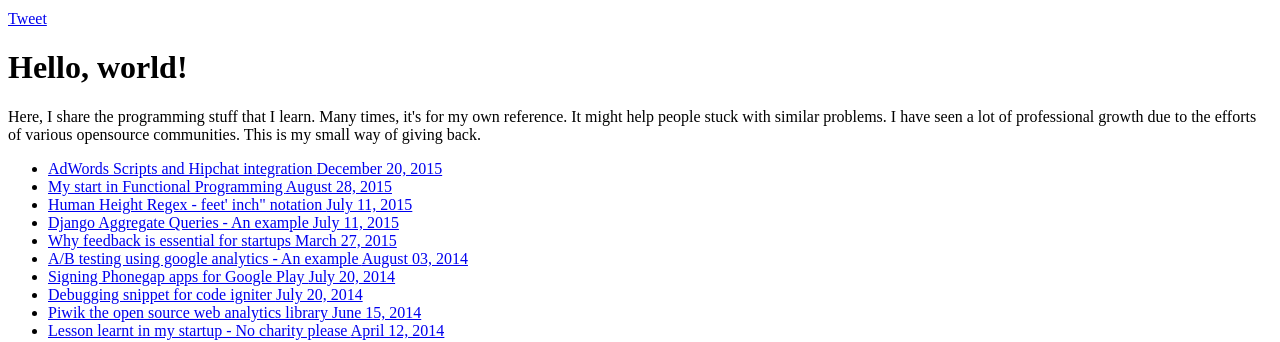
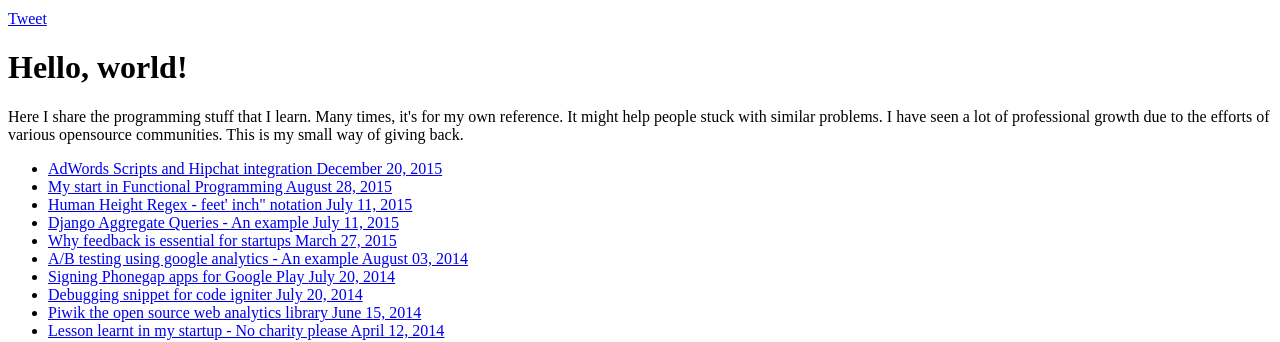
Before and after one commit to manuganji/manuganji.github.io, a Jekyll site: the page built from index.md, in a window 1280 px wide. Shown: the part 180-522 px from the top of the page. Built offline with Jekyll 4.4.1, drawn with Linux system fonts in a browser that asks for light colours; nearby versions of some CDN libraries.

Commit message:
correcting grammar

```diff
--- a/index.md
+++ b/index.md
@@ -1,13 +1,13 @@
 ---
 title: Home
 layout: page
-description: "Here, I share the programming stuff that I learn. Many times, it's for my own reference. It might help people stuck with similar problems. I have seen a lot of professional growth due to the efforts of various opensource communities. This is my small way of giving back."
+description: "Here I share the programming stuff that I learn. Many times, it's for my own reference. It might help people stuck with similar problems. I have seen a lot of professional growth due to the efforts of various opensource communities. This is my small way of giving back."
 tags: [Manu, Ganji, technology, programming, blog,]
 group: navigation
 ---
 <div class="hero-unit">
     <h1>Hello, world!</h1>
-    <p>Here, I share the programming stuff that I learn. Many times, it's for my own reference. It might help people stuck with similar problems. I have seen a lot of professional growth due to the efforts of various opensource communities. This is my small way of giving back.</p>
+    <p>Here I share the programming stuff that I learn. Many times, it's for my own reference. It might help people stuck with similar problems. I have seen a lot of professional growth due to the efforts of various opensource communities. This is my small way of giving back.</p>
 </div>
 <ul class="post-list">
 {% for post in site.posts limit:10 %}
```
